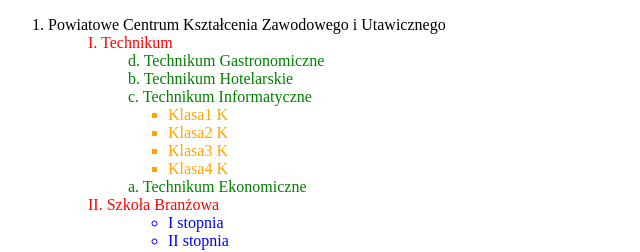
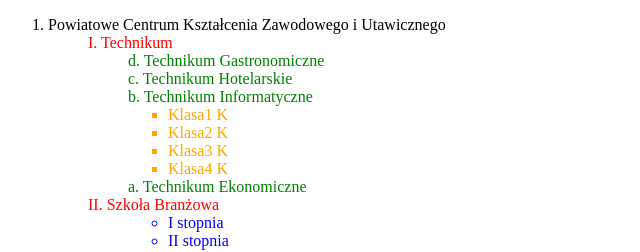
Before and after one commit to jakubov123/zad15, a plain HTML site: page index.html in a window 1280 px wide. Shown: the full height of the page, 0-640 px from the left. Drawn offline with Linux system fonts and the light colour scheme.

Commit message:
Update index.html

```diff
--- a/index.html
+++ b/index.html
@@ -20,8 +20,8 @@
 
     <ol style="color: green;" >
         <li style="list-style-type: none;">d. Technikum Gastronomiczne</li>
-        <li style="list-style-type: none;">b. Technikum Hotelarskie</li>
-        <li style="list-style-type: none;">c. Technikum Informatyczne</li>
+        <li style="list-style-type: none;">c. Technikum Hotelarskie</li>
+        <li style="list-style-type: none;">b. Technikum Informatyczne</li>
         <ul style="color: orange;">
             <li>Klasa1 K</li>
             <li>Klasa2 K</li>
```
